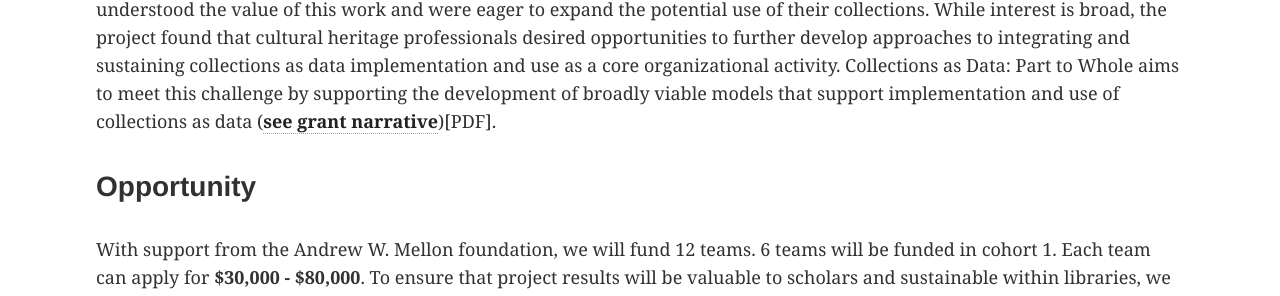
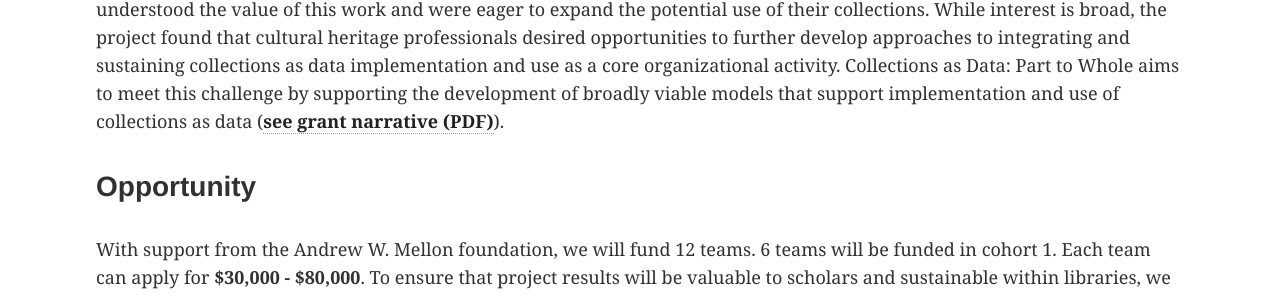
Before and after one commit to collectionsasdata/part2whole, a Jekyll site: the page built from cfp.md, in a window 1280 px wide and 900 px high, scrolled down 649 px. Shown: the part 151-447 px from the top of the window. Built offline with Jekyll 4.4.1, drawn with Linux system fonts in a browser that asks for light colours.

Commit message:
Update cfp.md

```diff
--- a/cfp.md
+++ b/cfp.md
@@ -14,7 +14,7 @@ Cohort 2
 
 ### Context
 
-A growing number of cultural heritage organizations have invested in the creation of collections that are amenable to computational use. Increasingly, the concept of [**collections as data**](https://collectionsasdata.github.io/statement/) is used to align efforts of this kind. In 2016, [**Always Already Computational: Collections as Data**](https://collectionsasdata.github.io/), supported by the Institute of Museum and Library Services, began developing the idea that digital collections could be more than digital surrogates of physical items and born digital objects; that digital collections could and should be offered as machine actionable data that are ready for computational research methods. Always Already Computational: Collections as Data demonstrated that librarians, archivists, and museum professionals readily understood the value of this work and were eager to expand the potential use of their collections. While interest is broad, the project found that cultural heritage professionals desired opportunities to further develop approaches to integrating and sustaining collections as data implementation and use as a core organizational activity. Collections as Data: Part to Whole aims to meet this challenge by supporting the development of broadly viable models that support implementation and use of collections as data ([**see grant narrative**](https://github.com/collectionsasdata/part2whole/raw/master/cad_part2whole_narrative.pdf))[PDF].
+A growing number of cultural heritage organizations have invested in the creation of collections that are amenable to computational use. Increasingly, the concept of [**collections as data**](https://collectionsasdata.github.io/statement/) is used to align efforts of this kind. In 2016, [**Always Already Computational: Collections as Data**](https://collectionsasdata.github.io/), supported by the Institute of Museum and Library Services, began developing the idea that digital collections could be more than digital surrogates of physical items and born digital objects; that digital collections could and should be offered as machine actionable data that are ready for computational research methods. Always Already Computational: Collections as Data demonstrated that librarians, archivists, and museum professionals readily understood the value of this work and were eager to expand the potential use of their collections. While interest is broad, the project found that cultural heritage professionals desired opportunities to further develop approaches to integrating and sustaining collections as data implementation and use as a core organizational activity. Collections as Data: Part to Whole aims to meet this challenge by supporting the development of broadly viable models that support implementation and use of collections as data ([**see grant narrative (PDF)**](https://github.com/collectionsasdata/part2whole/raw/master/cad_part2whole_narrative.pdf)).
 
 ### Opportunity
 
```
